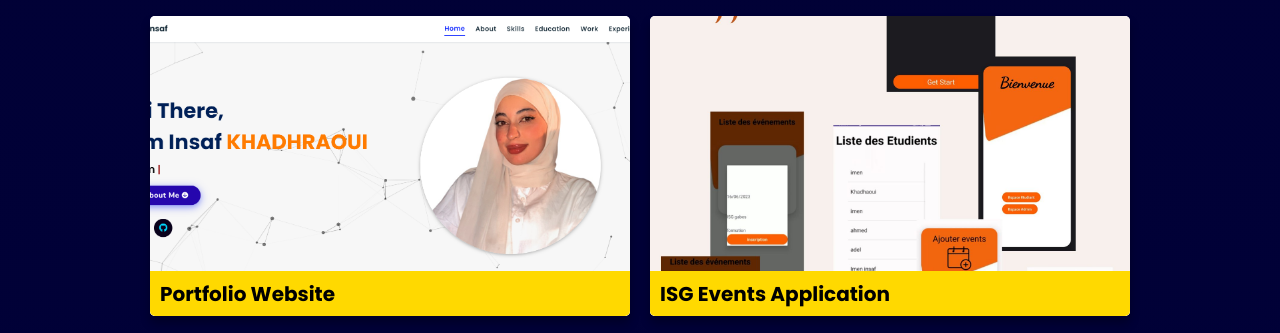
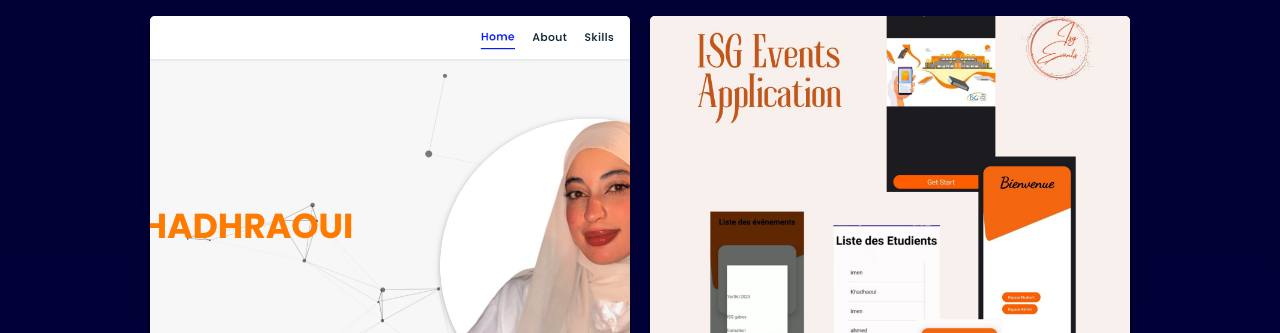
Before and after one commit to inssafkhadhraoui7/Portfelio_insaf, a plain HTML site: page projects/project.html in a window 1280 px wide. Shown: the part 147-480 px from the top of the page. Drawn offline with nearby package versions, Linux system fonts and the light colour scheme.

Commit message:
new version

```diff
--- a/projects/style.css
+++ b/projects/style.css
@@ -222,7 +222,7 @@ header .navbar ul li a:hover{
   box-shadow: 0 .7rem 1rem rgba(0,0,0,.3);
   position: relative;
   overflow: hidden;
-  height: 30rem;
+  height: 50rem;
   background: #fff;
   border: none;
   transition: transform 0.3s ease; /* Smooth transition for hover effect */
```
